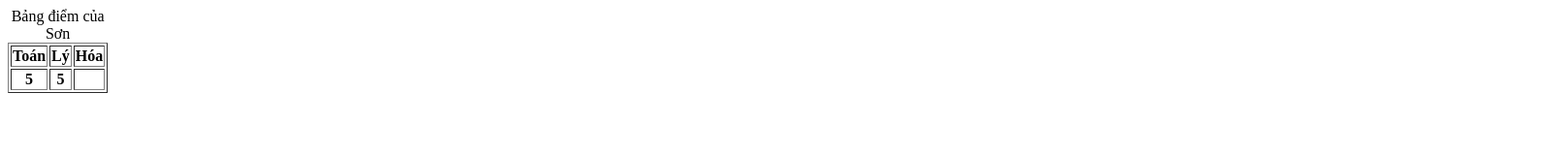
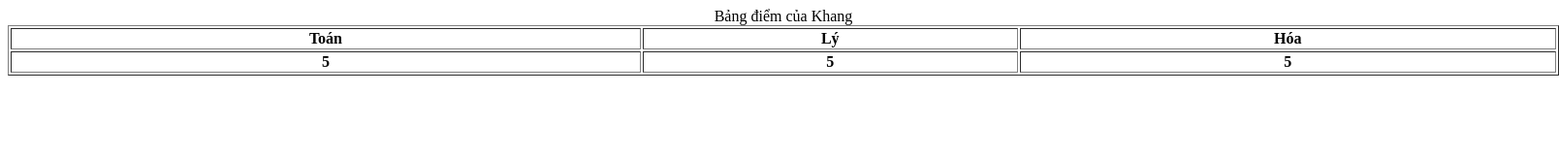
Before and after one commit to abcdefgh1910/asd123df, a plain HTML site: page bd2.html in a window 1280 px wide. Shown: the whole page at 97% size, 1608 px wide, since content can reach past the window. Drawn offline with Linux system fonts and the light colour scheme.

Commit message:
Update bd2.html

```diff
--- a/bd2.html
+++ b/bd2.html
@@ -9,12 +9,12 @@
 	</style>
 </head>
 <body>
-	<Table border='1',class="bang"> <caption> Bảng điểm của Sơn </caption>
+	<Table class="bang", border='1'> <caption> Bảng điểm của Khang </caption>
 	<tr>
 		<th>Toán</th> <th>Lý</th> <th>Hóa</th>
 	</tr>
 	<tr>
-		<th>5</th> <th>5</th> <th></th>
+		<th>5</th> <th>5</th> <th>5</th>
 	</tr>
 	</table>
 </body>
```
